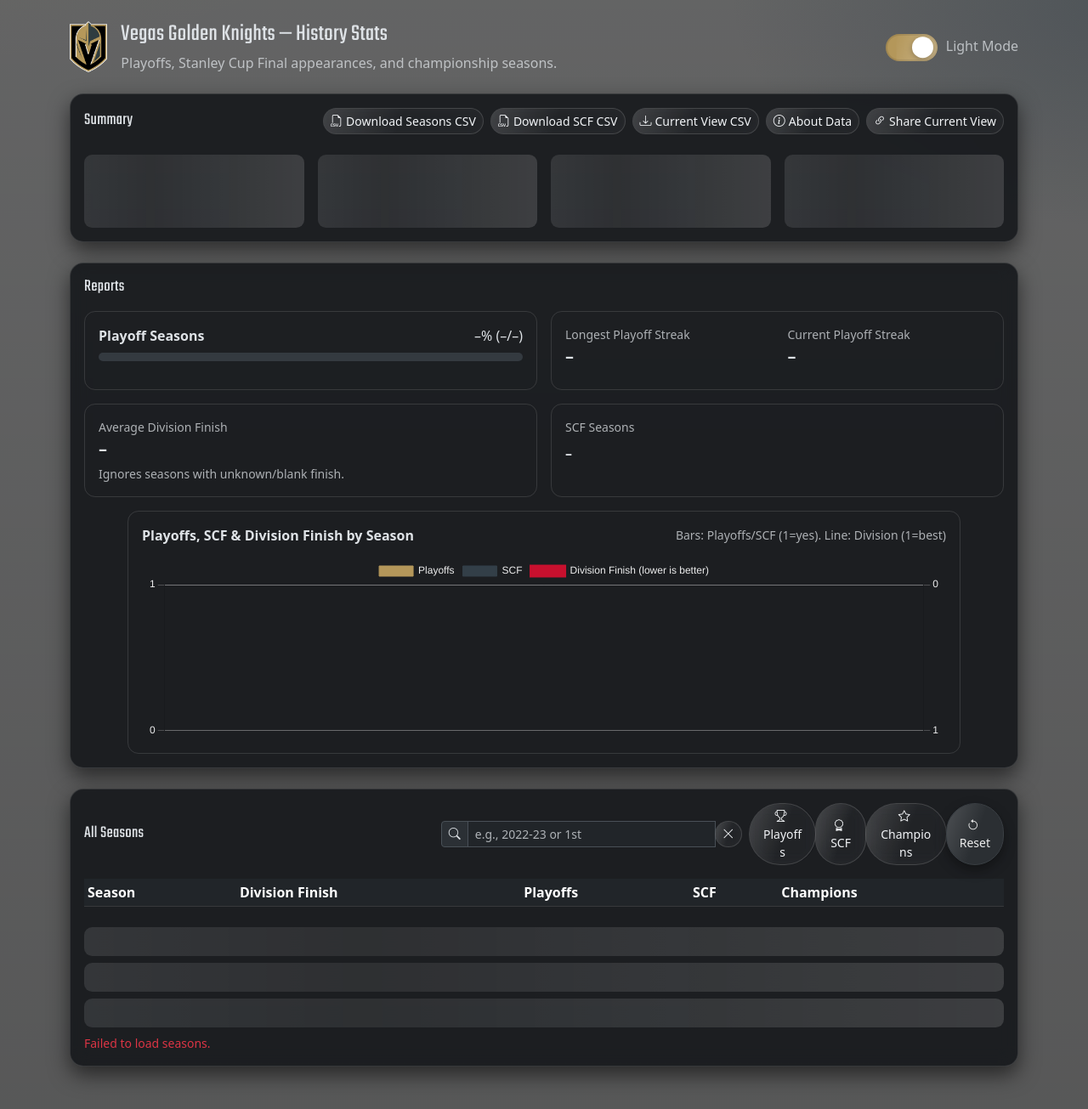
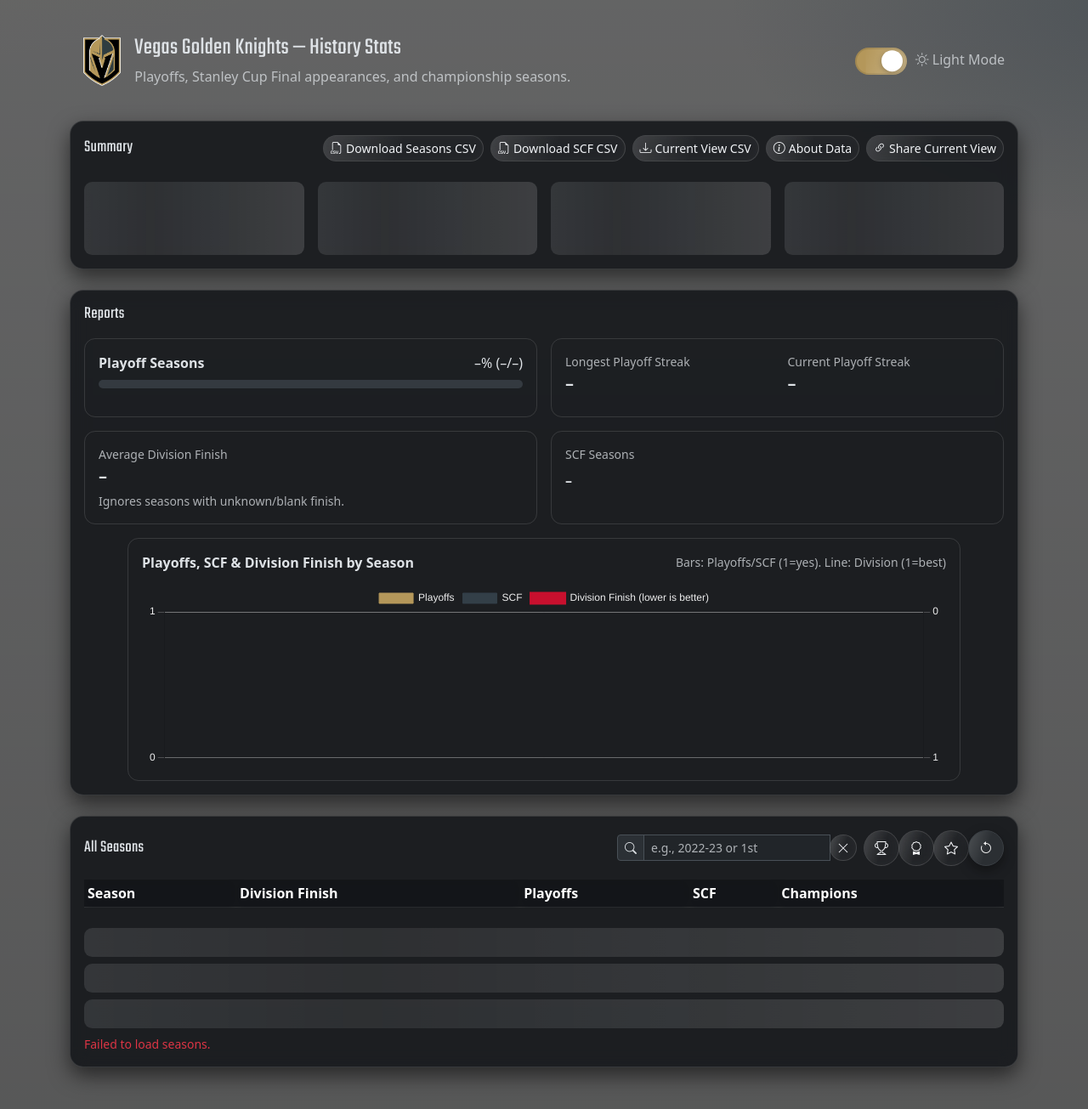
Before and after one commit to dallensmith93/vgk-history-stats, a PHP site: page / in a window 1280 px wide. Shown: the top 1305 px of the page at 85% size. Run offline with PHP 8.4, Linux system fonts and the light colour scheme; lists and menus that the app fills with data are empty.

Commit message:
tweaked final changes to the front end.

```diff
--- a/public/index.php
+++ b/public/index.php
@@ -68,7 +68,41 @@
       --shim-c: rgba(255,255,255,.08);
       color-scheme: dark;
     }
+header {
+  position: relative;
+  padding: 1rem;
+  border-radius: 0.5rem;
+  overflow: hidden;
+}
 
+header::before {
+  content: "";
+  position: absolute;
+  top: -50%;
+  left: -50%;
+  width: 200%;
+  height: 200%;
+  background: conic-gradient(
+    from 0deg,
+    var(--vgk-gold),
+    var(--vgk-red),
+    var(--vgk-gold),
+    var(--vgk-gray),
+    var(--vgk-gold)
+  );
+  animation: marqueeGlow 6s linear infinite;
+  opacity: 0.2;
+}
+
+@keyframes marqueeGlow {
+  0% { transform: rotate(0deg); }
+  100% { transform: rotate(360deg); }
+}
+
+header > * {
+  position: relative;
+  z-index: 1;
+}
     /* Athletic headings */
     h1,h2,h3,.h1,.h2,.h3{ font-family:"Teko",system-ui,-apple-system,Segoe UI,Roboto,Arial,sans-serif; letter-spacing:.3px; }
 
@@ -122,6 +156,13 @@
 
     /* FILTER PILLS — colored when active */
     .filter-bar .btn-vgk{ padding-inline: .85rem; }
+    /* Make filters circular icon-only */
+    .filter-bar .btn-icon{
+      width: 42px; height: 42px; padding: 0;
+      border-radius: 50% !important;
+      display: inline-flex; align-items: center; justify-content: center;
+      font-size: 1rem;
+    }
     .filter-playoffs.active{
       background:#198754 !important; border-color:#157347 !important; color:#fff !important;
       box-shadow:0 6px 14px rgba(25,135,84,.35);
@@ -150,7 +191,11 @@
 
     /* Table polish + safe hover */
     #seasonsTable{ --bs-table-striped-bg: var(--table-stripe); }
-    #seasonsTable thead th{ border-bottom: 1px solid var(--glass-bd) !important; font-weight: 600; }
+    #seasonsTable thead th{
+      border-bottom: 1px solid var(--glass-bd) !important; font-weight: 600;
+      position: sticky; top: 0; z-index: 1;
+      background: var(--glass-bg) !important; backdrop-filter: blur(6px);
+    }
     [data-bs-theme="dark"] .table td, [data-bs-theme="dark"] .table th { border-color: rgba(255,255,255,.14); }
     #seasonsTable tbody tr{ transition: background-color .12s ease; }
     #seasonsTable tbody tr:hover{ background: var(--hover-row); }
@@ -189,42 +234,34 @@
 
     /* BIGGER SHIMMERY THEME SWITCH */
     .vgk-switch .form-check-input{
-      width: 3.8rem;           /* larger track */
-      height: 2rem;
-      cursor: pointer;
-      background: #adb5bd;
-      border: none;
-      position: relative;
+      width: 3.8rem; height: 2rem; cursor: pointer;
+      background: #adb5bd; border: none; position: relative;
       transition: background-color .2s, box-shadow .2s;
       box-shadow: inset 0 0 0 2px rgba(0,0,0,.1);
-      border-radius: 2rem;
-      overflow: hidden;        /* ensure shimmer stays inside */
+      border-radius: 2rem; overflow: hidden;
     }
     .vgk-switch .form-check-input:focus{ box-shadow:0 0 0 .2rem rgba(180,151,90,.38); }
     .vgk-switch .form-check-input:checked{ background: var(--vgk-gold); }
-
-    /* knob */
     .vgk-switch .form-check-input::before{
-      content:"";
-      position:absolute; top:50%; left:.3rem;
+      content:""; position:absolute; top:50%; left:.3rem;
       width:1.6rem; height:1.6rem; transform:translateY(-50%);
-      border-radius:50%; background:#fff;
-      transition:left .2s;
-      box-shadow:0 2px 6px rgba(0,0,0,.25);
-      z-index:2;
+      border-radius:50%; background:#fff; transition:left .2s;
+      box-shadow:0 2px 6px rgba(0,0,0,.25); z-index:2;
     }
-    .vgk-switch .form-check-input:checked::before{ left: 1.9rem; } /* 3.8 - .3 - 1.6 = 1.9 */
-
-    /* shimmer over track */
+    .vgk-switch .form-check-input:checked::before{ left: 1.9rem; }
     .vgk-switch .form-check-input::after{
-      content:"";
-      position:absolute; inset:0; border-radius:inherit;
+      content:""; position:absolute; inset:0; border-radius:inherit;
       background: linear-gradient(110deg, transparent 0%, rgba(255,255,255,.28) 40%, transparent 70%);
-      background-size: 220% 100%;
-      animation: btnsheen 2.2s ease-in-out infinite;
-      z-index:1; pointer-events:none;
+      background-size: 220% 100%; animation: btnsheen 2.2s ease-in-out infinite; z-index:1; pointer-events:none;
     }
     .vgk-switch .label{ font-size:1rem; margin-left:.6rem; user-select:none; }
+
+    /* stronger, consistent focus rings */
+    :where(button, [role="button"], .btn, .form-control, .form-check-input, a):focus-visible{
+      outline: none;
+      box-shadow: 0 0 0 .18rem rgba(180,151,90,.55), 0 0 0 .32rem rgba(180,151,90,.25) !important;
+      border-color: rgba(180,151,90,.6) !important;
+    }
   </style>
 </head>
 <body class="bg-light">
@@ -246,7 +283,9 @@
 
       <div class="vgk-switch form-check form-switch d-flex align-items-center">
         <input class="form-check-input" type="checkbox" role="switch" id="themeToggle" aria-label="Toggle dark mode">
-        <label for="themeToggle" class="label text-muted"><span id="themeLabel">Dark</span> Mode</label>
+        <label for="themeToggle" class="label text-muted">
+          <i id="themeIcon" class="bi bi-moon-stars me-1"></i><span id="themeLabel">Dark</span> Mode
+        </label>
       </div>
     </header>
 
@@ -385,12 +424,20 @@
                 <button id="clearSearch" class="btn btn-vgk btn-sm shimmer" type="button" title="Clear"><i class="bi bi-x-lg"></i></button>
               </div>
 
-              <!-- Filters (colored pills) -->
-              <div class="btn-group btn-group-sm filter-bar" role="group" aria-label="Season filters">
-                <button id="filter-playoffs" class="btn btn-vgk shimmer filter-playoffs"><i class="bi bi-trophy me-1"></i>Playoffs</button>
-                <button id="filter-scf" class="btn btn-vgk shimmer filter-scf"><i class="bi bi-award me-1"></i>SCF</button>
-                <button id="filter-champs" class="btn btn-vgk shimmer filter-champs"><i class="bi bi-star me-1"></i>Champions</button>
-                <button id="filter-reset" class="btn btn-vgk shimmer filter-reset"><i class="bi bi-arrow-counterclockwise me-1"></i>Reset</button>
+              <!-- Filters (circular, icon-only) -->
+              <div class="btn-group filter-bar" role="group" aria-label="Season filters">
+                <button id="filter-playoffs" class="btn btn-vgk btn-icon shimmer filter-playoffs" data-bs-toggle="tooltip" data-bs-title="Playoff seasons" aria-label="Playoff seasons">
+                  <i class="bi bi-trophy"></i>
+                </button>
+                <button id="filter-scf" class="btn btn-vgk btn-icon shimmer filter-scf" data-bs-toggle="tooltip" data-bs-title="Stanley Cup Final seasons" aria-label="Stanley Cup Final seasons">
+                  <i class="bi bi-award"></i>
+                </button>
+                <button id="filter-champs" class="btn btn-vgk btn-icon shimmer filter-champs" data-bs-toggle="tooltip" data-bs-title="Championship seasons" aria-label="Championship seasons">
+                  <i class="bi bi-star"></i>
+                </button>
+                <button id="filter-reset" class="btn btn-vgk btn-icon shimmer filter-reset" data-bs-toggle="tooltip" data-bs-title="Reset filters" aria-label="Reset filters">
+                  <i class="bi bi-arrow-counterclockwise"></i>
+                </button>
               </div>
             </div>
           </div>
@@ -408,6 +455,11 @@
               </thead>
               <tbody></tbody>
             </table>
+          </div>
+
+          <!-- Empty results state -->
+          <div id="emptyState" class="text-center text-muted py-4" style="display:none;">
+            <i class="bi bi-search"></i> No seasons match your search/filter.
           </div>
 
           <!-- Table skeleton -->
@@ -498,8 +550,13 @@
   document.documentElement.setAttribute('data-bs-theme', theme);
   const label = document.getElementById('themeLabel');
   const toggle = document.getElementById('themeToggle');
+  const icon = document.getElementById('themeIcon');
   if (label) label.textContent = (theme === 'dark') ? 'Light' : 'Dark';
   if (toggle) toggle.checked = (theme === 'dark');
+  if (icon){
+    icon.classList.remove('bi-moon-stars','bi-brightness-high');
+    icon.classList.add(theme === 'dark' ? 'bi-brightness-high' : 'bi-moon-stars');
+  }
   setTimeout(() => renderChart(), 0);
 }
 // DEFAULT THEME = DARK
@@ -534,6 +591,11 @@
   const el = document.getElementById('vgkToast');
   const toast = new bootstrap.Toast(el, { autohide: true, delay: 1800 });
   toast.show();
+}
+
+function initTooltips(){
+  const tooltipTriggerList = [].slice.call(document.querySelectorAll('[data-bs-toggle="tooltip"]'));
+  tooltipTriggerList.forEach(el => new bootstrap.Tooltip(el, { trigger: 'hover focus' }));
 }
 
 // ---------- URL state (shareable) ----------
@@ -626,8 +688,10 @@
   return sortRows(rows);
 }
 function applyFilters(push=true) {
-  renderTable(getFilteredRows());
+  const rows = getFilteredRows();
+  renderTable(rows);
   updateFilterButtons();
+  $('#emptyState').toggle(rows.length === 0);
   if (push) updateURLFromState(true);
 }
 function updateFilterButtons() {
@@ -813,6 +877,9 @@
   // Read URL state (if present) before loading
   applyParams(new URLSearchParams(location.search));
 
+  // tooltips everywhere
+  initTooltips();
+
   // Global AJAX shimmer bar
   $(document).ajaxStart(() => { $('#topLoader').fadeIn(80); });
   $(document).ajaxStop(()  => { $('#topLoader').fadeOut(180); });
```
